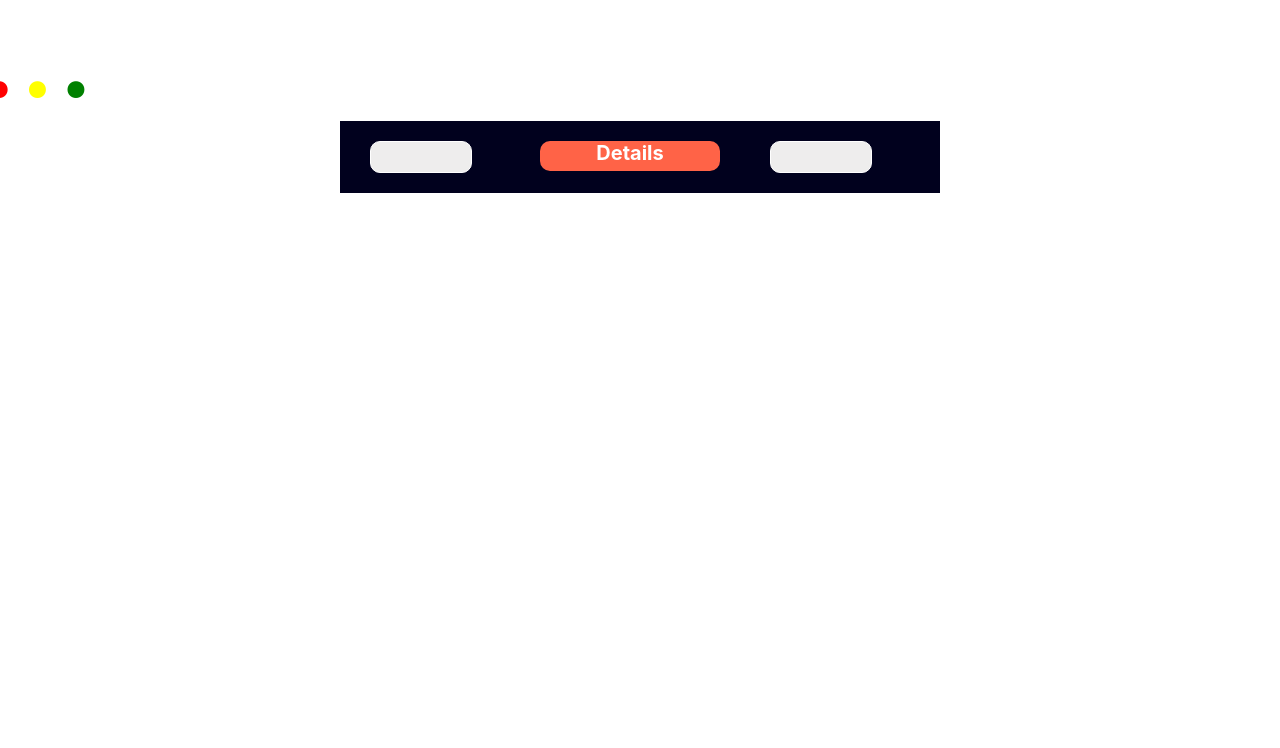
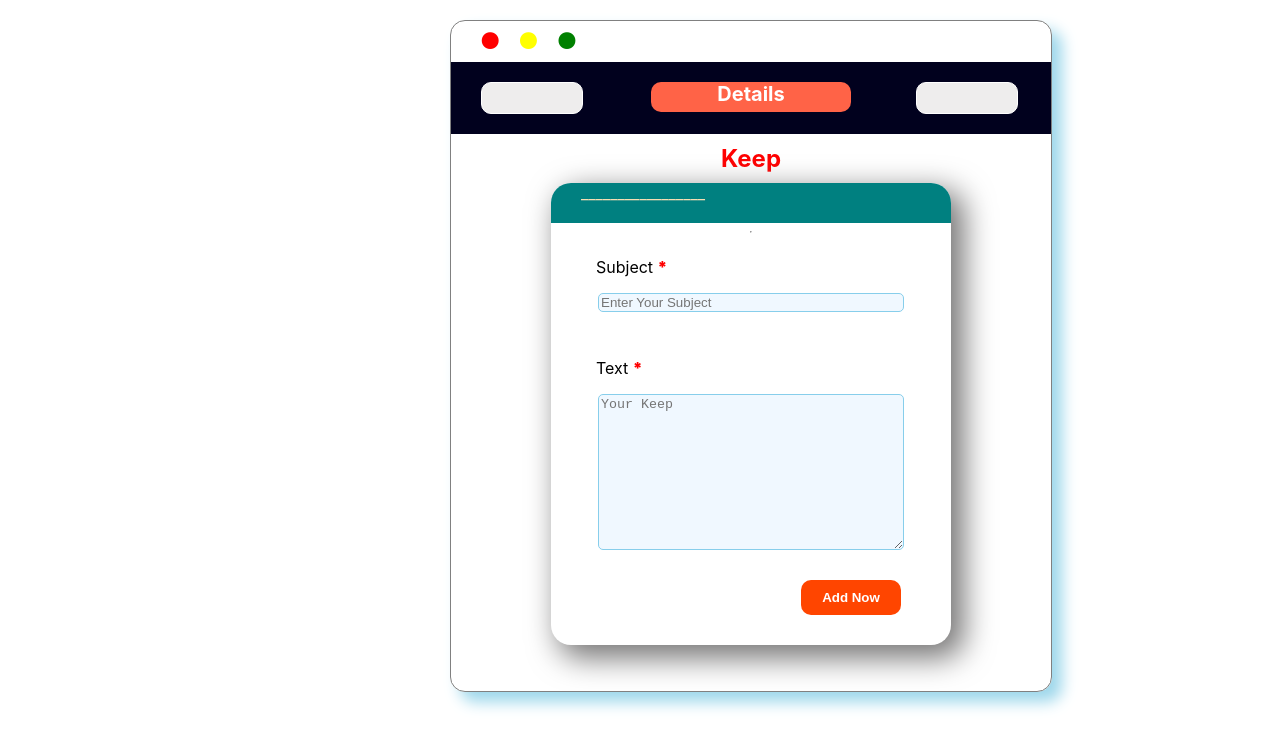
Before and after one commit to Md-TarikulIslam/keep, a React (Create React App) app: page / in a window 1280 px wide. Shown: the top 748 px of the page. Built offline with nearby package versions, Linux system fonts and the light colour scheme.

Commit message:
final UI

```diff
--- a/src/App.js
+++ b/src/App.js
@@ -1,10 +1,11 @@
 import './App.css';
-import Form from './components/Form/Form';
+import Frame from './components/Frame/Frame';
+
 
 function App() {
   return (
     <div className="App">
-     <Form></Form>
+      <Frame></Frame>
     </div>
   );
 }
--- a/src/components/Form/Form.css
+++ b/src/components/Form/Form.css
@@ -1,18 +1,62 @@
-.red, .green, .yellow{
+.form-design{
     position: relative;
-    right: 600px;
-    font-size: 100px;
-    font-weight: 700;
-    letter-spacing: 5px;
+    bottom: 100px;
+    display: flex;
+    flex-direction: column;
+    width: 400px;
+    margin-left: auto;
+    margin-right: auto;
+    border-radius: 20px;
+    background-color: white;
+    box-shadow: 10px 10px 30px 3px rgb(118, 117, 117);
 
 }
+.dot-design{
+    text-align: left;
+    padding-left: 30px;
+    background-color: teal;
+    margin: 0;
+    border-top-right-radius: 20px;
+    border-top-left-radius: 20px;
+    color: wheat;
+    height: 40px;
 
-.red{
+}
+.keep{
+    position: relative;
+    top: -90px;
     color: red;
 }
-.yellow{
-    color: yellow;
+.extra{
+    text-align: left;
+    margin-left: 45px;
 }
-.green{
-    color: green;
+.star{
+    color: red;
+    font-weight: 900;
 }
+
+.subject, .text{
+    width: 300px;
+    margin-left: auto;
+    margin-right: auto;
+    margin-bottom: 30px;
+    border: none;
+    border: 1px solid skyblue;
+    border-radius: 5px;
+
+}
+.subject, .text{
+    background-color: aliceblue;
+}
+.add-btn{
+    width: 100px;
+    padding: 10px;
+    background-color: orangered;
+    color: white;
+    border: none;
+    border-radius: 10px;
+    font-weight: 700;
+    margin-left: 250px;
+    margin-bottom: 30px;
+}
--- a/src/components/Form/Form.js
+++ b/src/components/Form/Form.js
@@ -1,13 +1,19 @@
 import React from 'react';
-import Navbar from '../Navbar/Navbar';
 import './Form.css'
 
 const Form = () => {
     return (
         <div>
-            <div>
-                <span className='red'>.</span><span className='yellow'>.</span><span className='green'>.</span>
-                <Navbar></Navbar>
+            <h2 className='keep'>Keep</h2>
+
+            <div className='form-design'>
+            <p className='dot-design'>_________________</p>
+            <hr />
+            <p className='extra'>Subject <span className='star'>*</span> </p>
+            <input className='subject' type="text" placeholder='Enter Your Subject' />
+            <p className='extra'>Text <span className='star'>*</span> </p>
+            <textarea className='text' name="" id="" cols="30" rows="10" placeholder='Your Keep'></textarea>
+            <button className='add-btn'>Add Now</button>
             </div>
         </div>
     );
--- /dev/null
+++ b/src/components/Frame/Frame.css
@@ -0,0 +1,30 @@
+.full-form{
+    border: 1px solid grey;
+    margin-top: 20px;
+    width: 600px;
+    height: 670px;
+    margin-left: 450px;
+    border-radius: 15px;
+    overflow-y: hidden;
+    box-shadow: 10px 10px 15px 0px rgb(157, 215, 235);
+    margin-bottom: 20px;
+}
+.red, .green, .yellow{
+    position: relative;
+    right: 220px;
+    font-size: 100px;
+    font-weight: 700;
+    letter-spacing: 5px;
+    bottom: 70px;
+
+}
+
+.red{
+    color: red;
+}
+.yellow{
+    color: yellow;
+}
+.green{
+    color: green;
+}
--- /dev/null
+++ b/src/components/Frame/Frame.js
@@ -0,0 +1,18 @@
+import React from 'react';
+import Form from '../Form/Form';
+import Navbar from '../Navbar/Navbar';
+import './Frame.css'
+
+const Frame = () => {
+    return (
+        <div>
+            <div className='full-form'>
+                <span className='red'>.</span><span className='yellow'>.</span><span className='green'>.</span>
+                <Navbar></Navbar>
+                <Form></Form>
+            </div>
+        </div>
+    );
+};
+
+export default Frame;
--- a/src/components/Navbar/Navbar.css
+++ b/src/components/Navbar/Navbar.css
@@ -1,4 +1,6 @@
 .navbar{
+    position: relative;
+    bottom: 80px;
     background-color: rgb(1, 1, 30);
     display: grid;
     grid-template-columns: repeat(3, 1fr);
@@ -6,19 +8,24 @@
     margin-left: auto;
     margin-right: auto;
     padding-bottom: 20px;
+
 }
 .start, .end, .middle{
     border: 1px solid white;
     height: 30px;
     margin-top: 20px;
-    margin-right: 20px;
     border-radius: 10px;
 
 }
 .start, .end{
-    margin-left: 30px;
     background-color: rgb(238, 237, 237);
     width: 100px;
+}
+.start{
+    margin-left: 30px;
+}
+.end{
+    margin-left: 65px;
 }
 .middle{
     color: white;
@@ -27,4 +34,5 @@
     font-weight: 700;
     font-size: 20px;
     border: none;
+
 }
--- a/src/components/Navbar/Navbar.js
+++ b/src/components/Navbar/Navbar.js
@@ -5,7 +5,6 @@ const Navbar = () => {
     return (
         <div className='navbar'>
             <span className='start'></span>
-            {/* <h2 className='middle'>Details</h2> */}
             <a className='middle' href="">Details</a>
             <span className='end'></span>
         </div>
```
